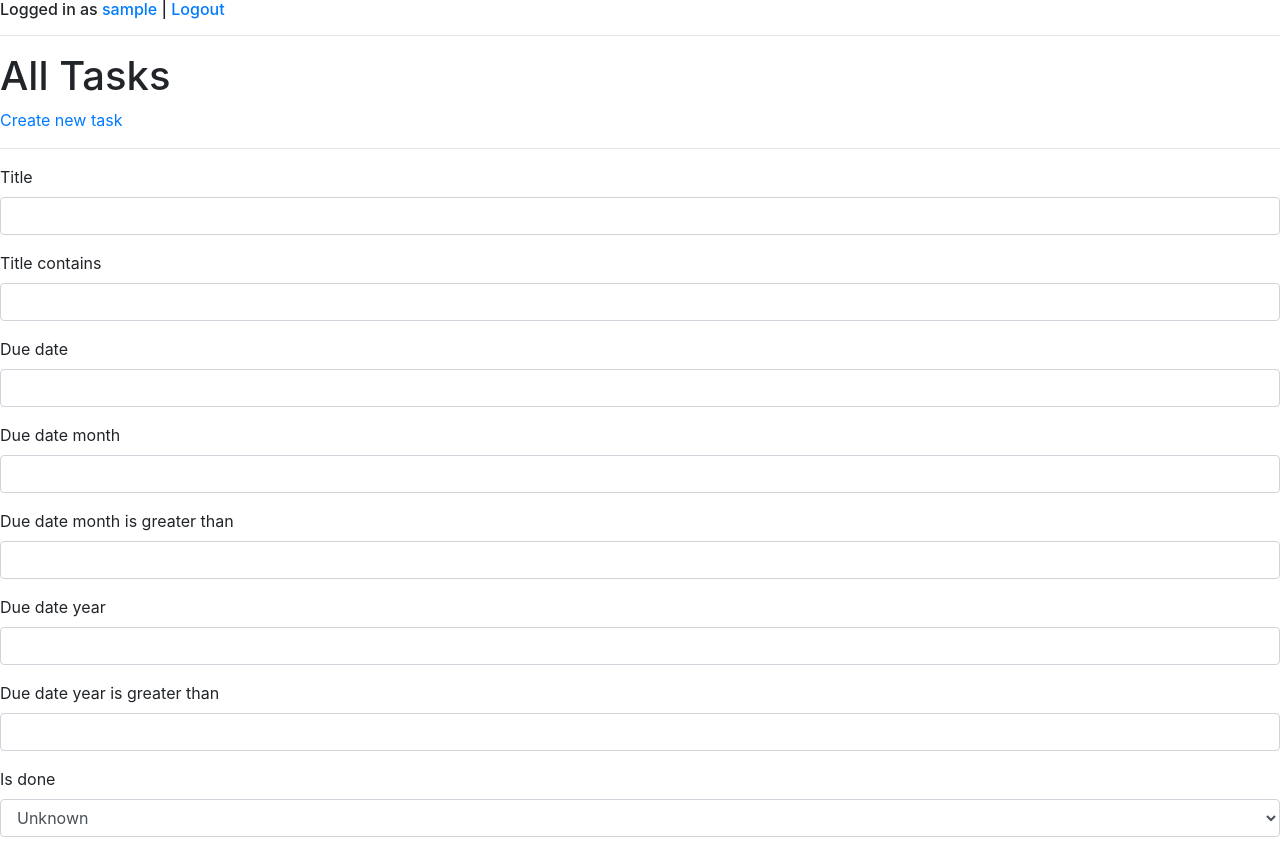
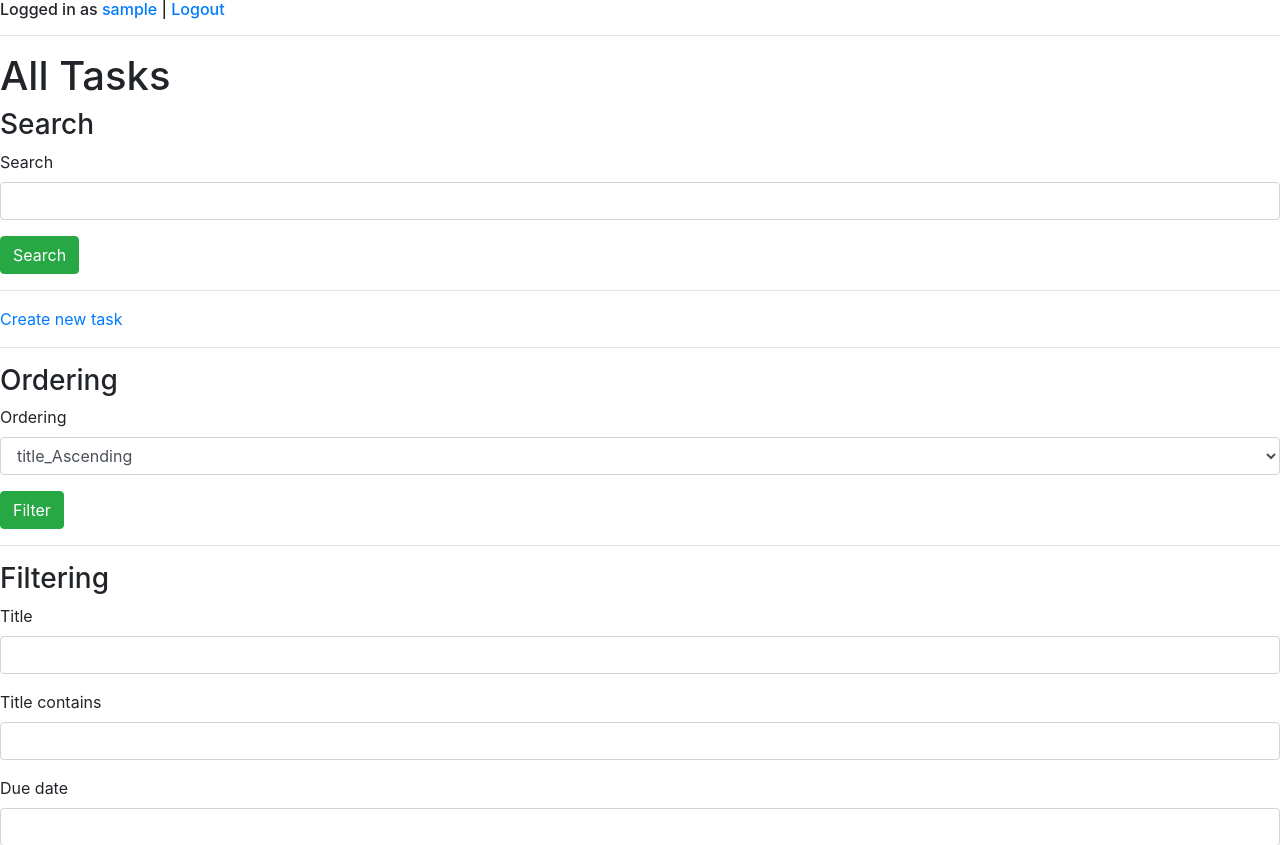
Before and after one commit to RaufMasoumi/ToDoApp, a Django app: page /tasks/ in a window 1280 px wide. Shown: the top 845 px of the page. Run offline with Django 4.2, Linux system fonts and the light colour scheme; the visitor is signed in with stand-in values (Sample User, id 1); data that the repository does not hold is empty; parts of the project's set-up code (start-up, migrations or seed data) failed here and were passed over; some libraries are stand-ins or nearby versions.

Commit message:
Added Task ordering and searching, and improved code functionality

```diff
--- a/tasklists/api_views.py
+++ b/tasklists/api_views.py
@@ -9,13 +9,14 @@ from .serializers import TaskListListSerializer, TaskListDetailSerializer
 from .mixins import UserTaskListQuerysetMixin, DynamicTaskListTaskQuerysetMixin
 from .permissions import DefaultTaskListPermission, TaskDefaultTaskListPermission
 from .filters import TaskListFilterSet
+from .forms import TASKLIST_SEARCH_FIELDS, TASKLIST_ORDERING_FIELDS
 
 
 class TaskListLCApiView(UserTaskListQuerysetMixin, ListCreateAPIView):
     serializer_class = TaskListListSerializer
     filter_backends = [SearchFilter, OrderingFilter, DjangoFilterBackend]
-    search_fields = ['title', ]
-    ordering_fields = ['title', 'created_at', 'updated_at']
+    search_fields = TASKLIST_SEARCH_FIELDS
+    ordering_fields = TASKLIST_ORDERING_FIELDS
     filterset_class = TaskListFilterSet
 
     def get_serializer_context(self):
--- a/tasklists/forms.py
+++ b/tasklists/forms.py
@@ -2,6 +2,9 @@ from django import forms
 from django.utils.text import slugify
 from tasks.forms import get_ordering_choices
 from .models import TaskList
+
+TASKLIST_SEARCH_FIELDS = ['title', ]
+TASKLIST_ORDERING_FIELDS = ['title', 'created_at', 'updated_at']
 
 
 class TaskListModelForm(forms.ModelForm):
@@ -35,7 +38,7 @@ class TaskListModelForm(forms.ModelForm):
 
 
 class TaskListOrderingForm(forms.Form):
-    ordering_fields = ['title', 'created_at', 'updated_at']
+    ordering_fields = TASKLIST_ORDERING_FIELDS
     ORDERING_CHOICES = get_ordering_choices(ordering_fields)
     ordering = forms.ChoiceField(choices=ORDERING_CHOICES, required=False)
 
--- a/tasks/api_views.py
+++ b/tasks/api_views.py
@@ -1,13 +1,17 @@
 from rest_framework.generics import ListCreateAPIView, RetrieveUpdateDestroyAPIView
+from rest_framework.filters import SearchFilter, OrderingFilter
 from django_filters.rest_framework.backends import DjangoFilterBackend
 from .serializers import TaskDetailSerializer
 from .mixins import UserTaskQuerysetMixin
 from .filters import TaskFilterSet
+from .forms import TASK_SEARCH_FIELDS, TASK_ORDERING_FIELDS
 
 
 class TaskLCApiView(UserTaskQuerysetMixin, ListCreateAPIView):
     serializer_class = TaskDetailSerializer
-    filter_backends = [DjangoFilterBackend, ]
+    filter_backends = [SearchFilter, OrderingFilter, DjangoFilterBackend]
+    search_fields = TASK_SEARCH_FIELDS
+    ordering_fields = TASK_ORDERING_FIELDS
     filterset_class = TaskFilterSet
 
     def perform_create(self, serializer):
--- a/tasks/forms.py
+++ b/tasks/forms.py
@@ -1,6 +1,9 @@
 from django import forms
 from django.forms import ModelForm
 from .models import Task
+
+TASK_SEARCH_FIELDS = ['title', ]
+TASK_ORDERING_FIELDS = ['title', 'due_date', 'is_done', 'is_important', 'created_at', 'updated_at', 'done_at']
 
 
 class TaskModelForm(ModelForm):
@@ -31,6 +34,6 @@ def get_ordering_choices(ordering_fields):
 
 
 class TaskOrderingForm(forms.Form):
-    ordering_fields = ['title', 'due_date', 'is_important', 'created_at', 'updated_at']
+    ordering_fields = TASK_ORDERING_FIELDS
     ORDERING_CHOICES = get_ordering_choices(ordering_fields)
     ordering = forms.ChoiceField(choices=ORDERING_CHOICES, required=False)
--- a/tasks/mixins.py
+++ b/tasks/mixins.py
@@ -71,5 +71,19 @@ class ViewBadUserTestsMixin(TestUserSetUpMixin):
         self.user_itself_or_200_but_nothing_exists_test(path, bad_user, should_not_contain_content)
 
 
+# SOF stands for Searching, Ordering, Filtering
+class ViewSOFMixin:
+    def get_context_data(self, *, object_list=None, **kwargs):
+        context = super().get_context_data(object_list=object_list, **kwargs)
+        queryset = self.get_queryset()
+        self.request.query_params = self.request.GET
+        queryset = self.ordering_filter_class().filter_queryset(self.request, queryset, self)
+        queryset = self.search_filter_class().filter_queryset(self.request, queryset, self)
+        context['filter'] = self.filterset_class(self.request.GET, queryset)
+        context['search_form'] = self.search_form(self.request.GET)
+        context['ordering_form'] = self.ordering_form(self.request.GET)
+        return context
+
+
 def get_redirected_login_url(coming_from):
     return reverse('account_login') + f'?next={coming_from}'
--- a/tasks/views.py
+++ b/tasks/views.py
@@ -1,18 +1,21 @@
 from django.views.generic import ListView, DetailView, CreateView, UpdateView, DeleteView
 from django.urls import reverse_lazy
-from .mixins import AllauthLoginRequiredMixin, UserTaskQuerysetMixin
-from .forms import TaskModelForm
+from rest_framework.filters import SearchFilter, OrderingFilter
+from .mixins import AllauthLoginRequiredMixin, UserTaskQuerysetMixin, ViewSOFMixin
+from .forms import TaskModelForm, SearchForm, TaskOrderingForm, TASK_SEARCH_FIELDS
 from .filters import TaskFilterSet
 # Create your views here.
 
 
-class TaskListView(AllauthLoginRequiredMixin, UserTaskQuerysetMixin, ListView):
+class TaskListView(AllauthLoginRequiredMixin, UserTaskQuerysetMixin, ViewSOFMixin, ListView):
     template_name = 'tasks/task_list.html'
-
-    def get_context_data(self, *, object_list=None, **kwargs):
-        context = super().get_context_data(**kwargs)
-        context['filter'] = TaskFilterSet(self.request.GET, self.get_queryset())
-        return context
+    search_form = SearchForm
+    search_filter_class = SearchFilter
+    search_fields = TASK_SEARCH_FIELDS
+    ordering_form = TaskOrderingForm
+    ordering_filter_class = OrderingFilter
+    ordering_fields = ordering_form.ordering_fields
+    filterset_class = TaskFilterSet
 
 
 class TaskDetailView(AllauthLoginRequiredMixin, UserTaskQuerysetMixin, DetailView):
--- a/templates/tasks/task_list.html
+++ b/templates/tasks/task_list.html
@@ -3,6 +3,8 @@
 
 {% block content %}
     <h1>All Tasks</h1>
+    {% include 'snippets/search.html' %}
+    <hr>
     {% for task in filter.qs %}
         <p>
             <h3><a href="{{ task.get_absolute_url }}">{{ task.title }}</a></h3>
@@ -34,8 +36,8 @@
     {% endfor %}
     <a href="{% url 'task-create' %}">Create new task</a>
     <hr>
-    <form method="get">
-        {{ filter.form | crispy }}
-        <button type="submit" class="btn btn-success">Filter</button>
-    </form>
+    {% include 'snippets/ordering.html' %}
+    <hr>
+    {% include 'snippets/filtering.html' %}
+    <hr>
 {% endblock %}
```
Also changed, not shown: tasklists/views.py (+11 -25 lines).
